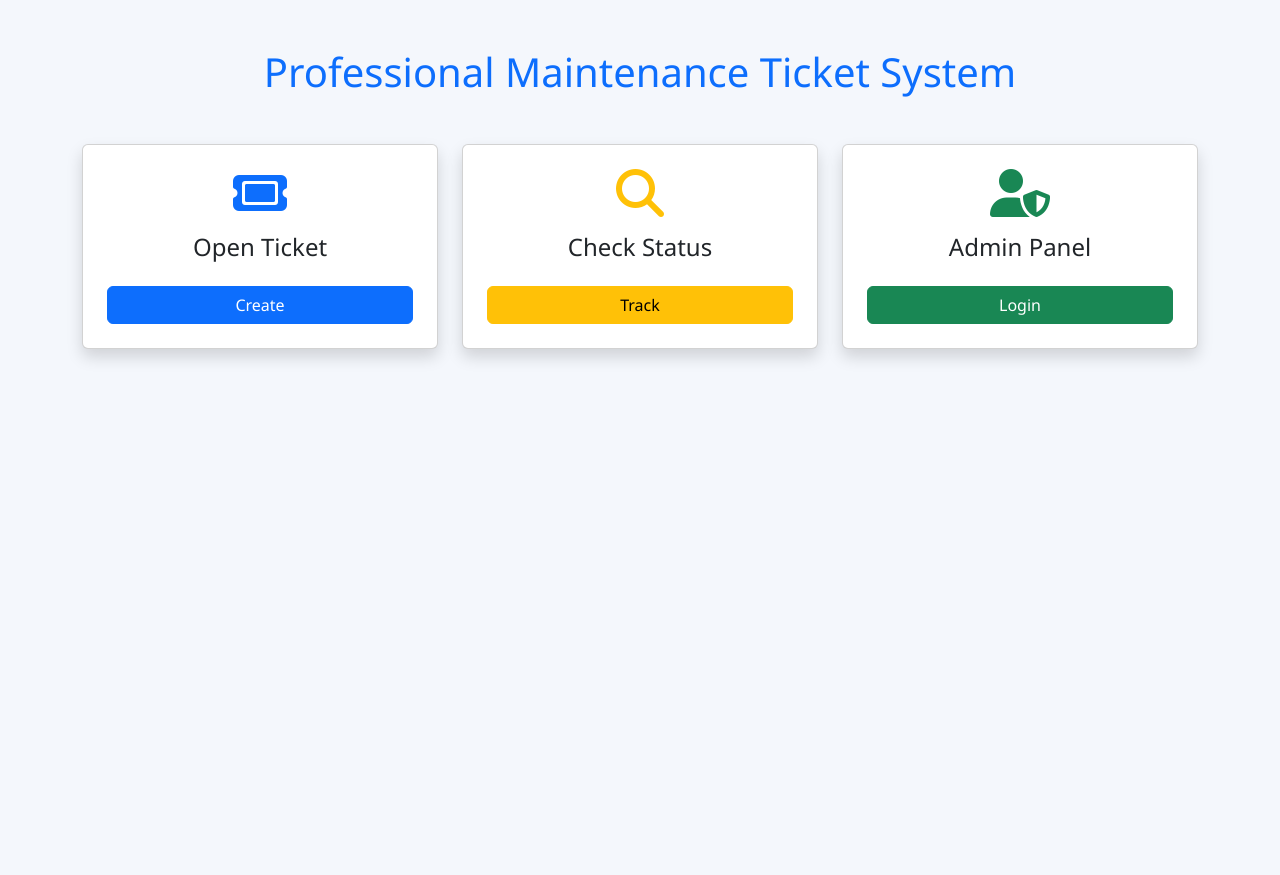
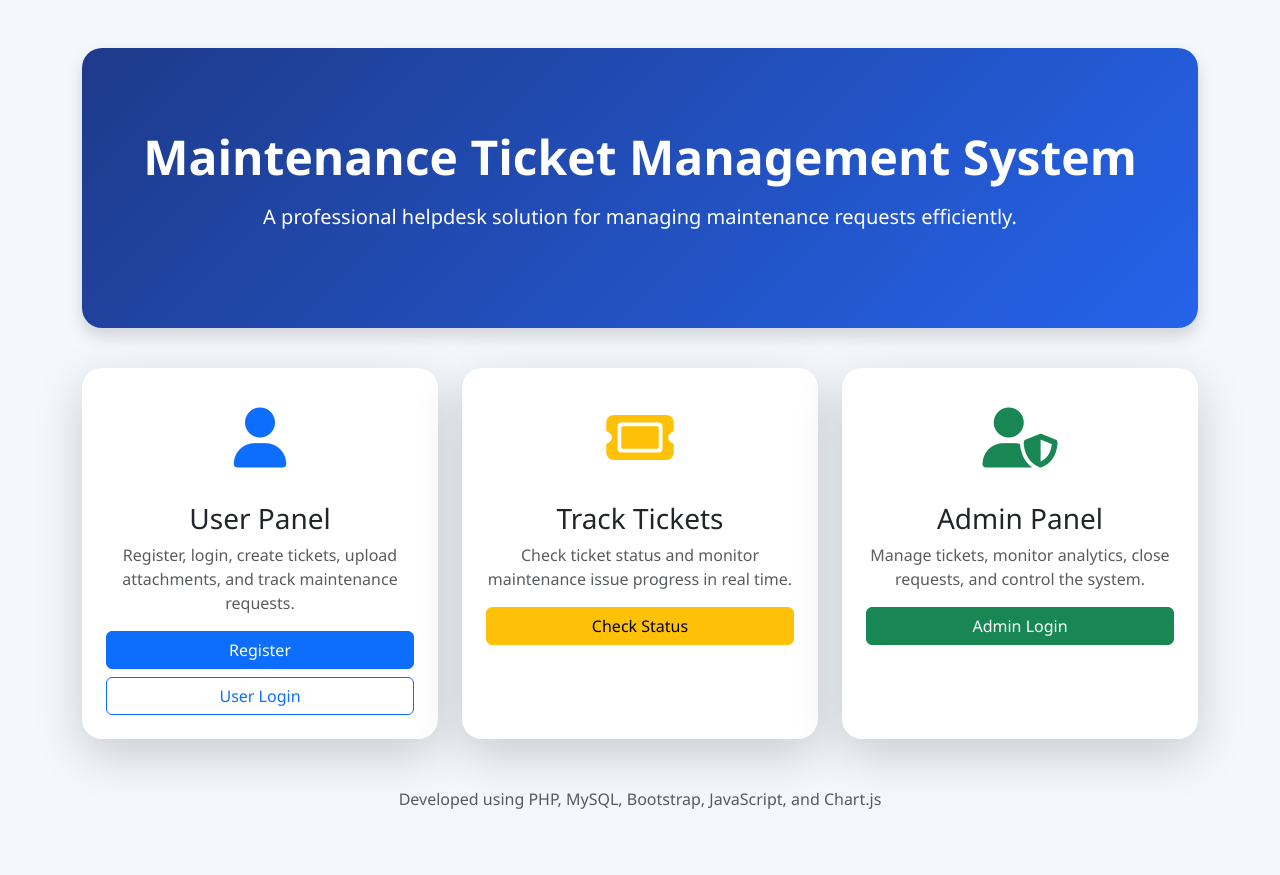
Before and after one commit to Keerthisk-30/maintenance-ticket-management-system, a PHP site: page / in a window 1280 px wide. Before the commit the page ends 360 px from the top, so only its background shows below. Run offline with PHP 8.4, Linux system fonts and the light colour scheme.

Commit message:
Updated homepage and added screenshots

```diff
--- a/index.php
+++ b/index.php
@@ -1,14 +1,103 @@
 <?php include 'config.php'; ?>
-<!DOCTYPE html><html><head>
-<title>Maintenance System</title>
+<!DOCTYPE html>
+<html>
+<head>
+<title>Maintenance Ticket Management System</title>
 <link href="https://cdn.jsdelivr.net/npm/bootstrap@5.3.3/dist/css/bootstrap.min.css" rel="stylesheet">
 <link href="https://cdnjs.cloudflare.com/ajax/libs/font-awesome/6.5.2/css/all.min.css" rel="stylesheet">
 <link rel="stylesheet" href="style.css">
-</head><body>
+<style>
+.hero{
+    background: linear-gradient(135deg,#1e3a8a,#2563eb);
+    color:white;
+    padding:80px 20px;
+    border-radius:20px;
+    margin-bottom:40px;
+}
+.card{
+    border:none;
+    border-radius:20px;
+    transition:0.3s;
+}
+.card:hover{
+    transform:translateY(-8px);
+}
+.icon-box{
+    font-size:60px;
+    margin-bottom:20px;
+}
+</style>
+</head>
+<body>
 <div class="container py-5">
-<h1 class="text-center text-primary mb-5">Professional Maintenance Ticket System</h1>
-<div class="row g-4">
-<div class="col-md-4"><div class="card p-4 shadow text-center"><i class="fa-solid fa-ticket fa-3x text-primary"></i><h4 class="mt-3">Open Ticket</h4><a href="open-ticket.php" class="btn btn-primary mt-3">Create</a></div></div>
-<div class="col-md-4"><div class="card p-4 shadow text-center"><i class="fa-solid fa-magnifying-glass fa-3x text-warning"></i><h4 class="mt-3">Check Status</h4><a href="check-status.php" class="btn btn-warning mt-3">Track</a></div></div>
-<div class="col-md-4"><div class="card p-4 shadow text-center"><i class="fa-solid fa-user-shield fa-3x text-success"></i><h4 class="mt-3">Admin Panel</h4><a href="login.php" class="btn btn-success mt-3">Login</a></div></div>
-</div></div></body></html>
+    <!-- Hero Section -->
+    <div class="hero text-center shadow">
+        <h1 class="display-5 fw-bold">
+            Maintenance Ticket Management System
+        </h1>
+        <p class="mt-3 fs-5">
+            A professional helpdesk solution for managing maintenance requests efficiently.
+        </p>
+    </div>
+    <!-- Cards Section -->
+    <div class="row g-4">
+        <!-- User Panel -->
+        <div class="col-md-4">
+            <div class="card shadow-lg p-4 text-center h-100">
+                <div class="icon-box text-primary">
+                    <i class="fa-solid fa-user"></i>
+                </div>
+                <h3>User Panel</h3>
+                <p class="text-muted">
+                    Register, login, create tickets, upload attachments, and track maintenance requests.
+                </p>
+                <div class="d-grid gap-2">
+                    <a href="register.php" class="btn btn-primary">
+                        Register
+                    </a>
+                    <a href="user-login.php" class="btn btn-outline-primary">
+                        User Login
+                    </a>
+                </div>
+            </div>
+        </div>
+        <!-- Track Ticket -->
+        <div class="col-md-4">
+            <div class="card shadow-lg p-4 text-center h-100">
+                <div class="icon-box text-warning">
+                    <i class="fa-solid fa-ticket"></i>
+                </div>
+                <h3>Track Tickets</h3>
+                <p class="text-muted">
+                    Check ticket status and monitor maintenance issue progress in real time.
+                </p>
+                <a href="check-status.php" class="btn btn-warning">
+                    Check Status
+                </a>
+            </div>
+        </div>
+        <!-- Admin Panel -->
+        <div class="col-md-4">
+            <div class="card shadow-lg p-4 text-center h-100">
+                <div class="icon-box text-success">
+                    <i class="fa-solid fa-user-shield"></i>
+                </div>
+                <h3>Admin Panel</h3>
+                <p class="text-muted">
+                    Manage tickets, monitor analytics, close requests, and control the system.
+                </p>
+                <a href="login.php" class="btn btn-success">
+                    Admin Login
+                </a>
+            </div>
+        </div>
+    </div>
+    <!-- Footer -->
+    <div class="text-center mt-5 text-muted">
+        <p>
+            Developed using PHP, MySQL, Bootstrap, JavaScript, and Chart.js
+        </p>
+    </div>
+</div>
+</body>
+</html>
```
